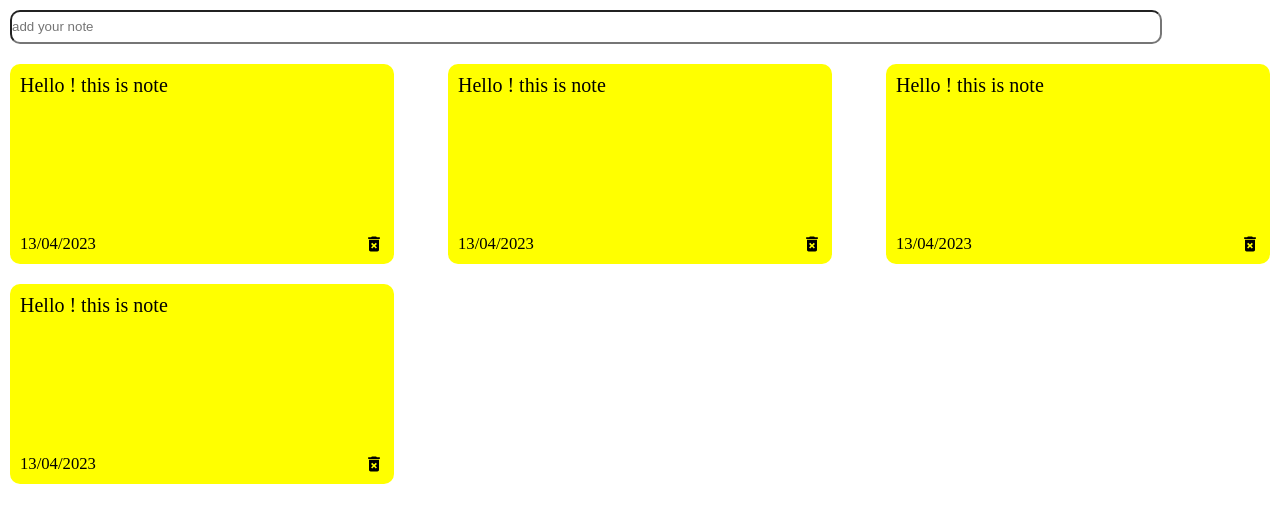
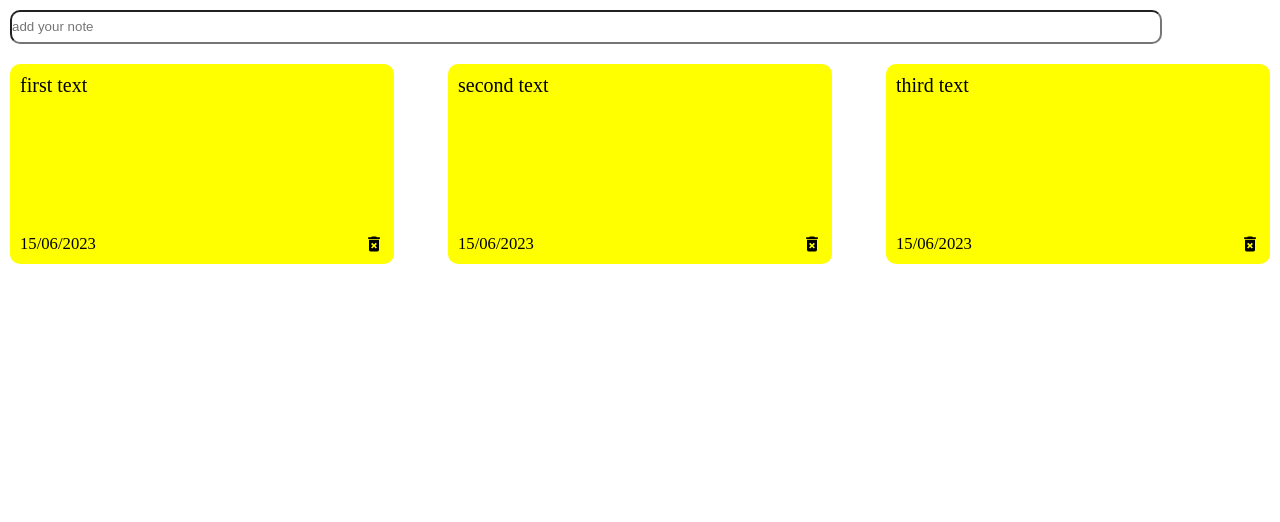
Before and after one commit to marcinoles87/notes-app, a React (Create React App) app: page / in a window 1280 px wide. Shown: the top 522 px of the page. Built offline with nearby package versions, Linux system fonts and the light colour scheme.

Commit message:
add function

```diff
--- a/src/App.js
+++ b/src/App.js
@@ -3,9 +3,31 @@ import { useState } from 'react';
 import './App.css';
 import NotesList from './components/NotesList';
 
+
 function App() {
 
-const [note , setNote] = useState('')
+const [notes , setNote] = useState([
+  {
+    id: 1 ,
+    text : "first text" ,
+    date : "15/06/2023"
+
+  },
+
+  {
+    id: 2 ,
+    text : "second text" ,
+    date : "15/06/2023"
+
+  },
+
+  {
+    id: 3 ,
+    text : "third text" ,
+    date : "15/06/2023"
+
+  }
+])
 
 const handleOnChange = (e) => {
   e.preventDefault()
@@ -16,7 +38,7 @@ const handleOnChange = (e) => {
   return (
     <div className="App">
       <input placeholder='add your note' onChange={handleOnChange}></input>
-      <NotesList note={note} setNote={setNote}></NotesList>
+      <NotesList notes={notes} setNote={setNote}></NotesList>
     </div>
   );
 }
--- a/src/components/Note.js
+++ b/src/components/Note.js
@@ -1,12 +1,12 @@
 import React from 'react'
 import { MdDeleteForever} from 'react-icons/md'
 
-function Note() {
+function Note( {id , text , date}) {
   return (
-    <div className='note-container'>
-        <span>Hello ! this is note</span>
+    <div className='note-container' key={id}>
+        <span>{text}</span>
         <div className='note-footer'>
-            <small>13/04/2023</small>
+            <small>{date}</small>
             <MdDeleteForever className='delete-icon'></MdDeleteForever>
         </div>
     </div>
--- a/src/components/NotesList.js
+++ b/src/components/NotesList.js
@@ -1,13 +1,12 @@
 import React from 'react'
 import Note from './Note'
 
-function NotesList() {
+function NotesList({notes , setNote}) {
   return (
+
+
     <div className='notes-list-container'>
-        <Note></Note>
-        <Note></Note>
-        <Note></Note>
-        <Note></Note>
+      {notes.map( (note) => <Note key={note.id} id={note.id} text={note.text} date={note.date}></Note> )}
     </div>
   )
 }
```
